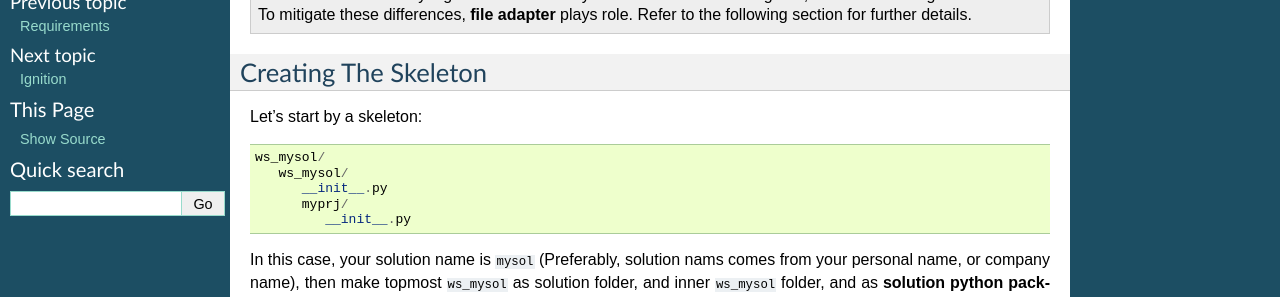
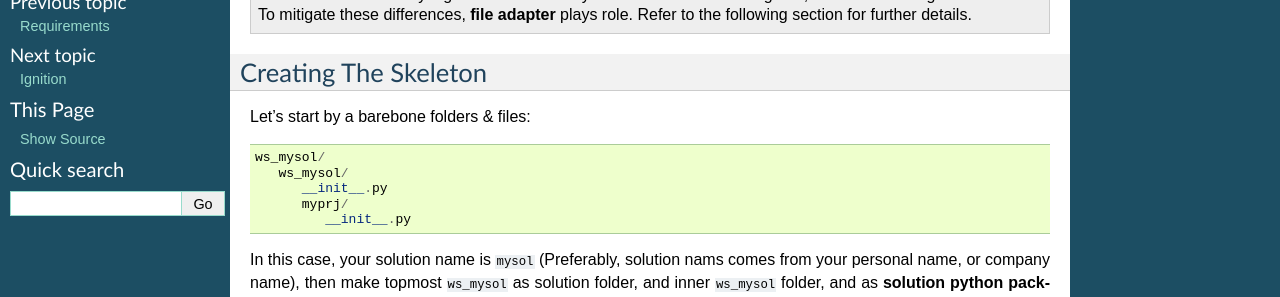
Before and after one commit to haje01/wzdat, a Sphinx documentation site: the page built from docs/solandprj.rst, in a window 1280 px wide. Shown: the part 173-470 px from the top of the page. Built offline with Sphinx 7.4.7, drawn with Linux system fonts in a browser that asks for light colours.

Commit message:
Update solandprj.rst

```diff
--- a/docs/solandprj.rst
+++ b/docs/solandprj.rst
@@ -13,7 +13,7 @@ Your WzDat solution is a place where your projects exist. Your WzDat projects ar
 Creating The Skeleton
 ---------------------
 
-Let's start by a skeleton::
+Let's start by a barebone folders & files::
 
    ws_mysol/
       ws_mysol/
```
